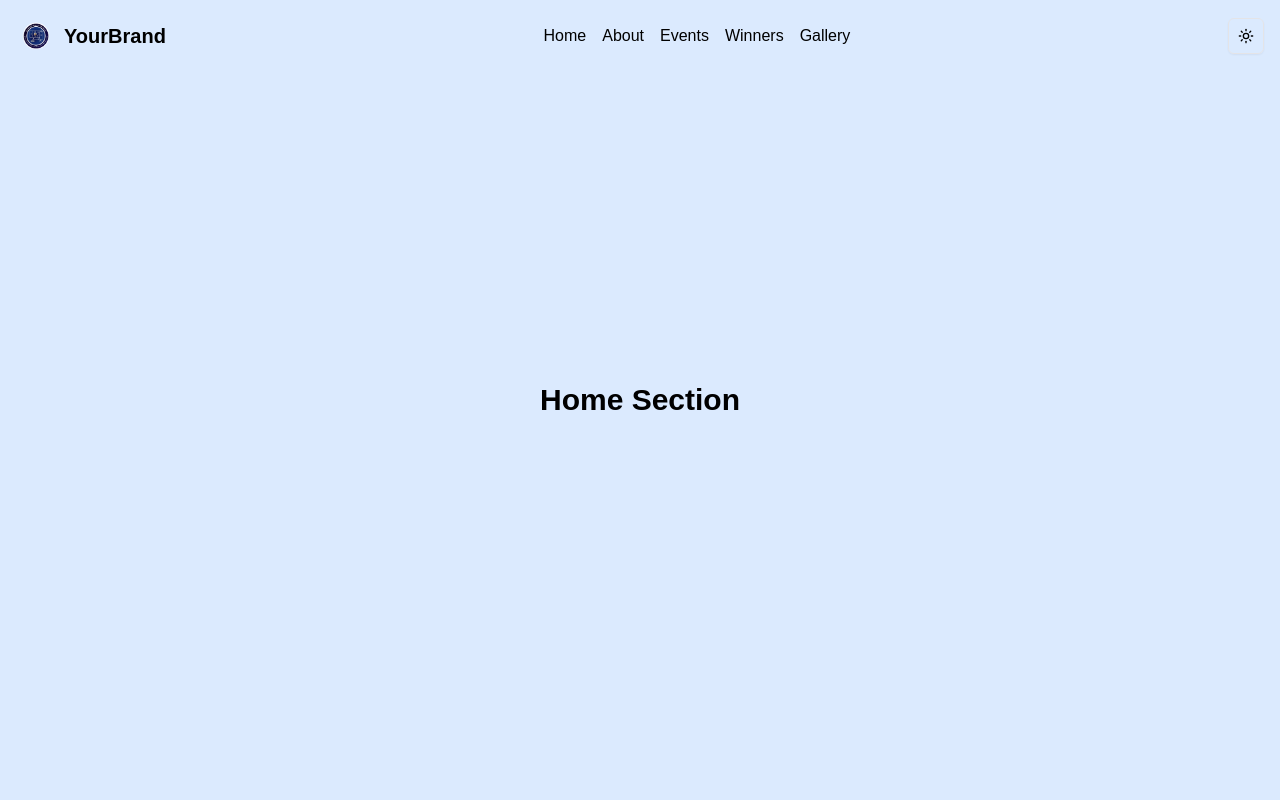
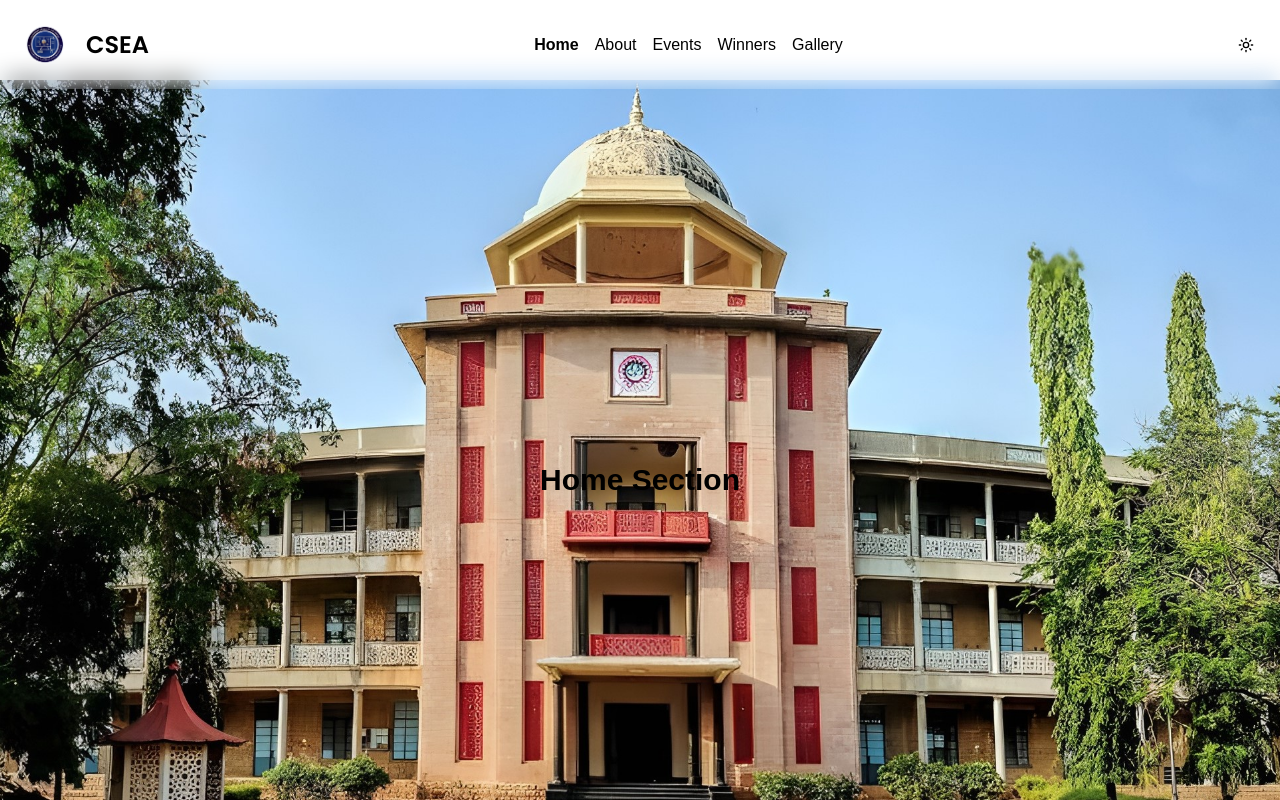
Before and after one commit to Clem0-o7/tce-csea, a Next.js app: page / in a window 1280 px wide. Shown: the top 800 px of the page. Built offline with nearby package versions, Linux system fonts and the light colour scheme.

Commit message:
Stable Background ready, Navbar 80%

```diff
--- a/src/components/Navbar.js
+++ b/src/components/Navbar.js
@@ -4,16 +4,15 @@ import { useState, useEffect } from "react"
 import { useTheme } from "next-themes"
 import Image from "next/image"
 import Link from "next/link"
-import { Moon, Sun, Menu } from 'lucide-react'
+import { Moon, Sun, Menu, X } from 'lucide-react'
 import { Button } from "@/components/ui/button"
-import {
-  Sheet,
-  SheetContent,
-  SheetHeader,
-  SheetTitle,
-  SheetTrigger,
-} from "@/components/ui/sheet"
 import { cn } from "@/lib/utils"
+import { Poppins } from 'next/font/google'
+
+const poppins = Poppins({
+  subsets: ['latin'],
+  weight: ['600'],
+})
 
 const navItems = [
   { href: "#home", label: "Home" },
@@ -25,44 +24,72 @@ const navItems = [
 
 export function Navbar() {
   const [isScrolled, setIsScrolled] = useState(false)
+  const [currentPage, setCurrentPage] = useState("#home")
+  const [isMenuOpen, setIsMenuOpen] = useState(false)
   const { setTheme, theme } = useTheme()
+  const [isMobile, setIsMobile] = useState(false)
 
   useEffect(() => {
     const handleScroll = () => {
       setIsScrolled(window.scrollY > 0)
     }
+    const handleResize = () => {
+      setIsMobile(window.innerWidth < 768)
+      if (window.innerWidth >= 768) {
+        setIsMenuOpen(false)
+      }
+    }
     window.addEventListener("scroll", handleScroll)
-    return () => window.removeEventListener("scroll", handleScroll)
+    window.addEventListener("resize", handleResize)
+    handleResize()
+    return () => {
+      window.removeEventListener("scroll", handleScroll)
+      window.removeEventListener("resize", handleResize)
+    }
   }, [])
+
+  const handleNavClick = (href) => {
+    setCurrentPage(href)
+    setIsMenuOpen(false)
+  }
+
+  const toggleMenu = () => {
+    setIsMenuOpen(!isMenuOpen)
+  }
 
   return (
     <header
       className={cn(
-        "fixed top-0 left-0 right-0 z-50 transition-all duration-300 ease-in-out",
-        isScrolled
-          ? "bg-background/80 backdrop-blur-md shadow-md"
-          : "bg-transparent"
+        "fixed top-0 left-0 right-0 z-50 transition-all duration-300 ease-in-out bg-background/80 backdrop-blur-md",
+        isScrolled || isMenuOpen ? "shadow-md" : ""
       )}
     >
       <div className="container mx-auto px-4">
         <div className="flex items-center justify-between py-4">
-          <Link href="#top" className="flex items-center space-x-2">
+          <Link href="#top" className="flex items-center space-x-3">
             <Image
               src="/logo/logo.webp"
               alt="Logo"
-              width={40}
-              height={40}
+              width={58}
+              height={58}
               className="transition-transform duration-300 ease-in-out hover:scale-110"
             />
-            <span className="font-bold text-xl">YourBrand</span>
+            <span className={`font-semibold text-2xl ${poppins.className} text-foreground`}>CSEA</span>
           </Link>
 
-          <nav className="hidden md:flex space-x-4">
+          <nav className={cn(
+            "md:flex md:space-x-4",
+            isMobile ? (isMenuOpen ? "flex flex-col items-center space-y-4 absolute top-full left-0 right-0 bg-background py-4 shadow-md" : "hidden") : ""
+          )}>
             {navItems.map((item) => (
               <Link
                 key={item.href}
                 href={item.href}
-                className="text-foreground/60 hover:text-foreground transition-colors duration-200"
+                className={cn(
+                  "text-foreground/60 hover:text-foreground transition-colors duration-200",
+                  currentPage === item.href && "text-foreground font-semibold"
+                )}
+                onClick={() => handleNavClick(item.href)}
               >
                 {item.label}
               </Link>
@@ -71,30 +98,14 @@ export function Navbar() {
 
           <div className="flex items-center space-x-2">
             <ModeToggle />
-            <Sheet>
-              <SheetTrigger asChild>
-                <Button variant="outline" size="icon" className="md:hidden">
-                  <Menu className="h-5 w-5" />
-                  <span className="sr-only">Toggle menu</span>
-                </Button>
-              </SheetTrigger>
-              <SheetContent side="right" className="w-[300px] sm:w-[400px]">
-                <SheetHeader>
-                  <SheetTitle>Menu</SheetTitle>
-                </SheetHeader>
-                <nav className="flex flex-col space-y-4 mt-8">
-                  {navItems.map((item) => (
-                    <Link
-                      key={item.href}
-                      href={item.href}
-                      className="text-foreground/60 hover:text-foreground transition-colors duration-200"
-                    >
-                      {item.label}
-                    </Link>
-                  ))}
-                </nav>
-              </SheetContent>
-            </Sheet>
+            <Button variant="ghost" size="icon" onClick={toggleMenu} className="md:hidden">
+              {isMenuOpen ? (
+                <X className="h-5 w-5" />
+              ) : (
+                <Menu className="h-5 w-5" />
+              )}
+              <span className="sr-only">Toggle menu</span>
+            </Button>
           </div>
         </div>
       </div>
@@ -107,7 +118,7 @@ function ModeToggle() {
 
   return (
     <Button
-      variant="outline"
+      variant="ghost"
       size="icon"
       onClick={() => setTheme(theme === "dark" ? "light" : "dark")}
       className="relative"
--- a/src/pages/index.js
+++ b/src/pages/index.js
@@ -1,31 +1,66 @@
 import { Navbar } from "@/components/Navbar"; // Import your Navbar component
 import { Button } from "@/components/ui/button"; // Import button or any other components if needed
+import { motion } from "framer-motion"; // Import Framer Motion
 
 export default function Home() {
   return (
     <div>
       <Navbar />  {/* Render Navbar at the top */}
 
+      {/* Add padding to the top of the content to prevent it from being hidden behind the navbar */}
+      <div className="pt-20">
         {/* Sections for each page */}
-      <section id="home" className="min-h-screen bg-blue-100 flex items-center justify-center">
+        <motion.section
+          id="home"
+          className="min-h-screen bg-cover bg-center flex items-center justify-center"
+          style={{ backgroundImage: "url('/top/tce-bg.jpg')" }}
+          initial={{ opacity: 0 }}
+          animate={{ opacity: 1 }}
+          transition={{ duration: 1 }}
+        >
           <h2 className="text-3xl font-bold">Home Section</h2>
-      </section>
+        </motion.section>
 
-      <section id="about" className="min-h-screen bg-green-100 flex items-center justify-center">
+        <motion.section
+          id="about"
+          className="min-h-screen bg-green-100 flex items-center justify-center"
+          initial={{ opacity: 0 }}
+          animate={{ opacity: 1 }}
+          transition={{ duration: 1 }}
+        >
           <h2 className="text-3xl font-bold">About Section</h2>
-      </section>
+        </motion.section>
 
-      <section id="events" className="min-h-screen bg-red-100 flex items-center justify-center">
+        <motion.section
+          id="events"
+          className="min-h-screen bg-red-100 flex items-center justify-center"
+          initial={{ opacity: 0 }}
+          animate={{ opacity: 1 }}
+          transition={{ duration: 1 }}
+        >
           <h2 className="text-3xl font-bold">Events Section</h2>
-      </section>
+        </motion.section>
 
-      <section id="winners" className="min-h-screen bg-yellow-100 flex items-center justify-center">
+        <motion.section
+          id="winners"
+          className="min-h-screen bg-yellow-100 flex items-center justify-center"
+          initial={{ opacity: 0 }}
+          animate={{ opacity: 1 }}
+          transition={{ duration: 1 }}
+        >
           <h2 className="text-3xl font-bold">Winners Section</h2>
-      </section>
+        </motion.section>
 
-      <section id="gallery" className="min-h-screen bg-purple-100 flex items-center justify-center">
+        <motion.section
+          id="gallery"
+          className="min-h-screen bg-purple-100 flex items-center justify-center"
+          initial={{ opacity: 0 }}
+          animate={{ opacity: 1 }}
+          transition={{ duration: 1 }}
+        >
           <h2 className="text-3xl font-bold">Gallery Section</h2>
-      </section>
+        </motion.section>
+      </div>
     </div>
   );
 }
```
Also changed, not shown: public/top/tce-bg.jpg (added). Lines whose indentation alone changed are shown as unchanged.
